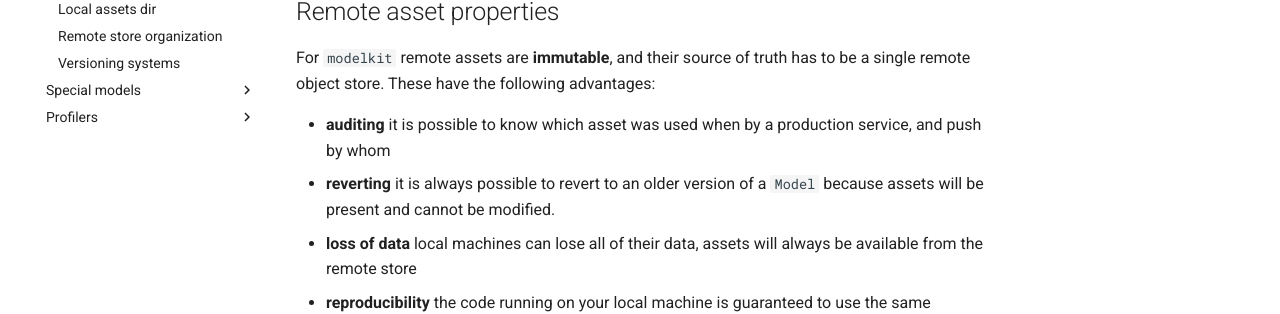
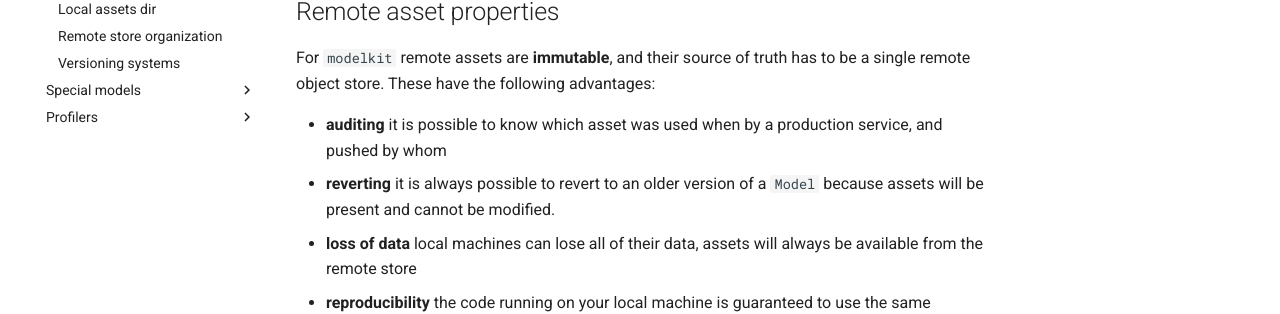
Before and after one commit to Cornerstone-OnDemand/modelkit, an MkDocs documentation site: the page built from docs/assets/remote_assets.md, in a window 1280 px wide and 900 px high. Shown: the part 392-706 px from the top of the window. Built offline with MkDocs 1.6.1 and Material for MkDocs 9.7.7, drawn with Linux system fonts in a browser that asks for light colours; comment, search, counter and statistics services are not loaded.

Commit message:
Update remote_assets.md

```diff
--- a/docs/assets/remote_assets.md
+++ b/docs/assets/remote_assets.md
@@ -6,7 +6,7 @@ In addition `modelkit` helps with the versioning of these files, and the managem
 
 For `modelkit` remote assets are **immutable**, and their source of truth has to be a single remote object store. These have the following advantages:
 
-- **auditing** it is possible to know which asset was used when by a production service, and push by whom
+- **auditing** it is possible to know which asset was used when by a production service, and pushed by whom
 - **reverting** it is always possible to revert to an older version of a `Model` because assets will be present and cannot be modified.
 - **loss of data** local machines can lose all of their data, assets will always be available from the remote store
 - **reproducibility** the code running on your local machine is guaranteed to use the same artifacts and code as the one running in production
```
